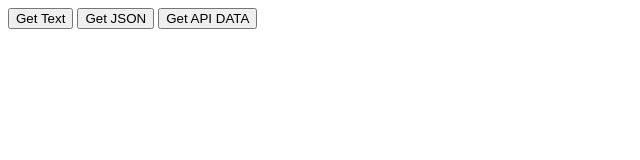
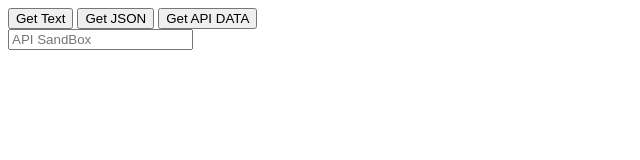
Before and after one commit to tnyandoro/Complimentor-API, a website built with webpack: page src/index.html in a window 1280 px wide. Shown: the whole page, without its empty margins (0-640 px from the left). Built offline with nearby package versions, Linux system fonts and the light colour scheme.

Commit message:
Add the data form

```diff
--- a/src/index.html
+++ b/src/index.html
@@ -11,6 +11,9 @@
   <button id="getUsers">Get JSON</button>
   <button id="getPosts">Get API DATA</button>
   <div id="output"></div>
+  <div>
+    <input type="text" id="title" placeholder="API SandBox">
+  </div>
   <script src="./index.js"></script>
 </body>
 </html>
```
